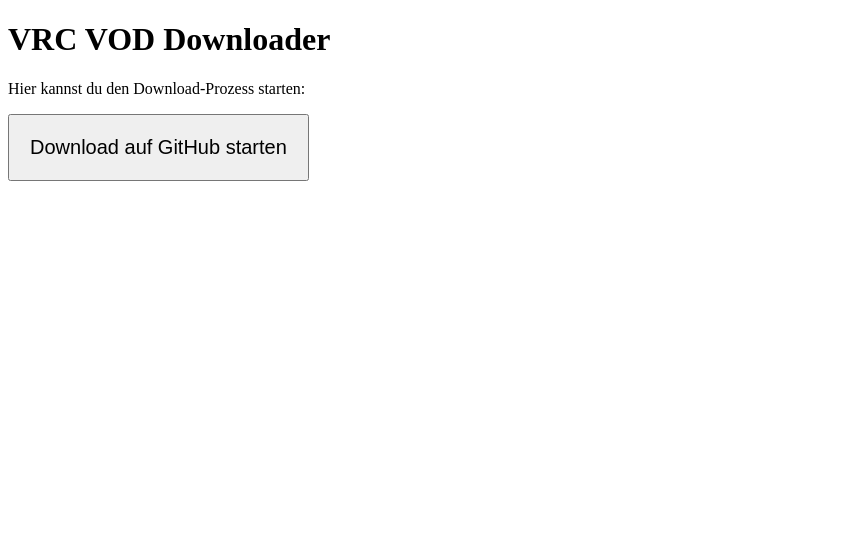
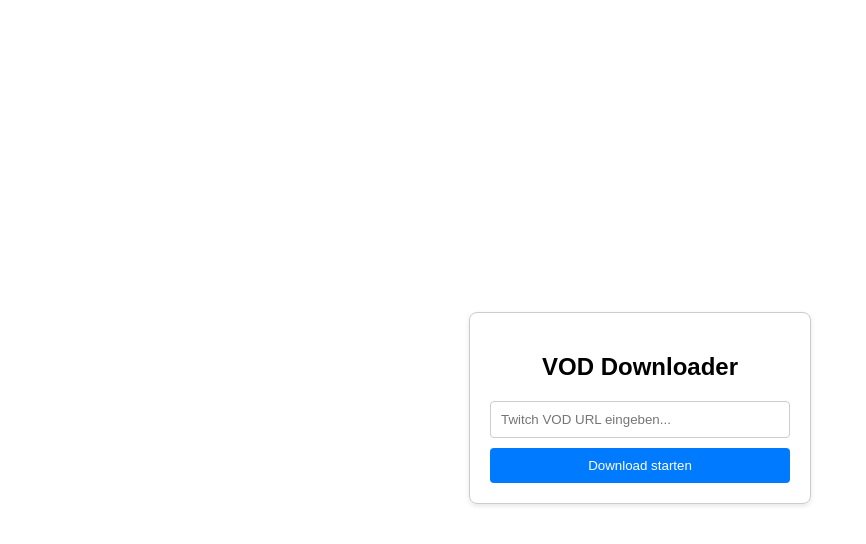
Before and after one commit to eflorian136-lang/vrc-down, a website: page index.html in a window 1280 px wide. Shown: the whole page, without its empty margins (0-866 px from the left). Drawn offline with Linux system fonts and the light colour scheme.

Commit message:
Finale: Design korrigiert

```diff
--- a/index.html
+++ b/index.html
@@ -2,17 +2,33 @@
 <html lang="de">
 <head>
     <meta charset="UTF-8">
-    <title>VRC Downloader</title>
+    <title>VOD Downloader</title>
+    <style>
+        body { font-family: sans-serif; display: flex; flex-direction: column; align-items: center; justify-content: center; height: 100vh; }
+        .container { border: 1px solid #ccc; padding: 20px; border-radius: 8px; box-shadow: 0 2px 5px rgba(0,0,0,0.1); width: 300px; text-align: center; }
+        input { width: 100%; padding: 10px; margin-bottom: 10px; box-sizing: border-box; border: 1px solid #ccc; border-radius: 4px; }
+        button { width: 100%; padding: 10px; background-color: #007bff; color: white; border: none; border-radius: 4px; cursor: pointer; }
+        button:hover { background-color: #0056b3; }
+    </style>
 </head>
 <body>
-    <h1>VRC VOD Downloader</h1>
-    <p>Hier kannst du den Download-Prozess starten:</p>
 
-    <a href="https://github.com/eflorian136-lang/vrc-down/actions" target="_blank">
-        <button style="padding: 20px; font-size: 20px; cursor: pointer;">
-            Download auf GitHub starten
-        </button>
-    </a>
+<div class="container">
+    <h2>VOD Downloader</h2>
+    <input type="text" id="vodUrl" placeholder="Twitch VOD URL eingeben...">
+    <button onclick="startDownload()">Download starten</button>
+</div>
+
+<script>
+function startDownload() {
+    const url = document.getElementById('vodUrl').value;
+    if (!url) { alert("Bitte gib eine URL ein!"); return; }
+
+    // Öffnet den GitHub-Editor zum Committen der queue.txt
+    const githubLink = `https://github.com/eflorian136-lang/vrc-down/edit/main/queue.txt?message=Download+starten&value=${encodeURIComponent(url)}`;
+    window.open(githubLink, '_blank');
+}
+</script>
 
 </body>
 </html>
```
